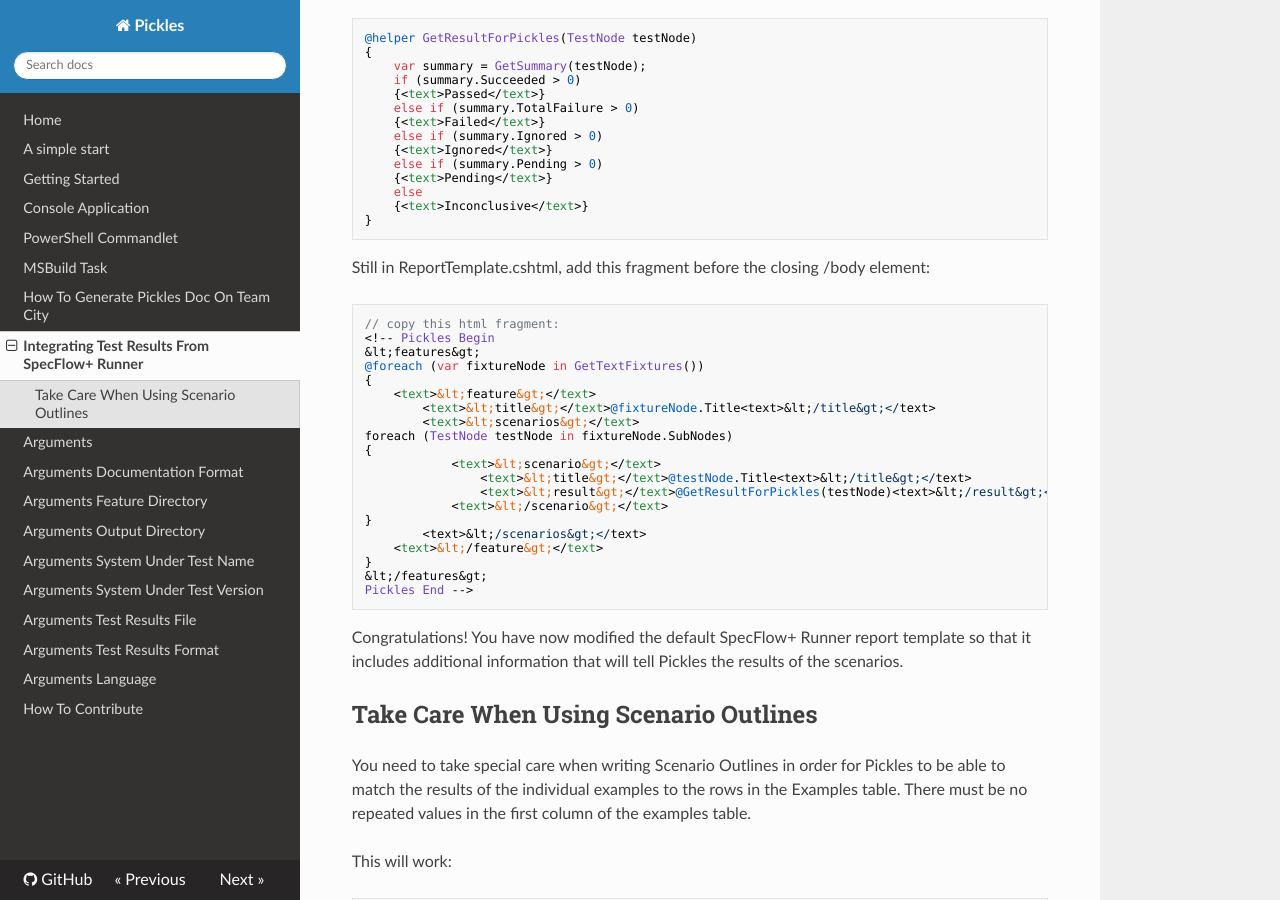
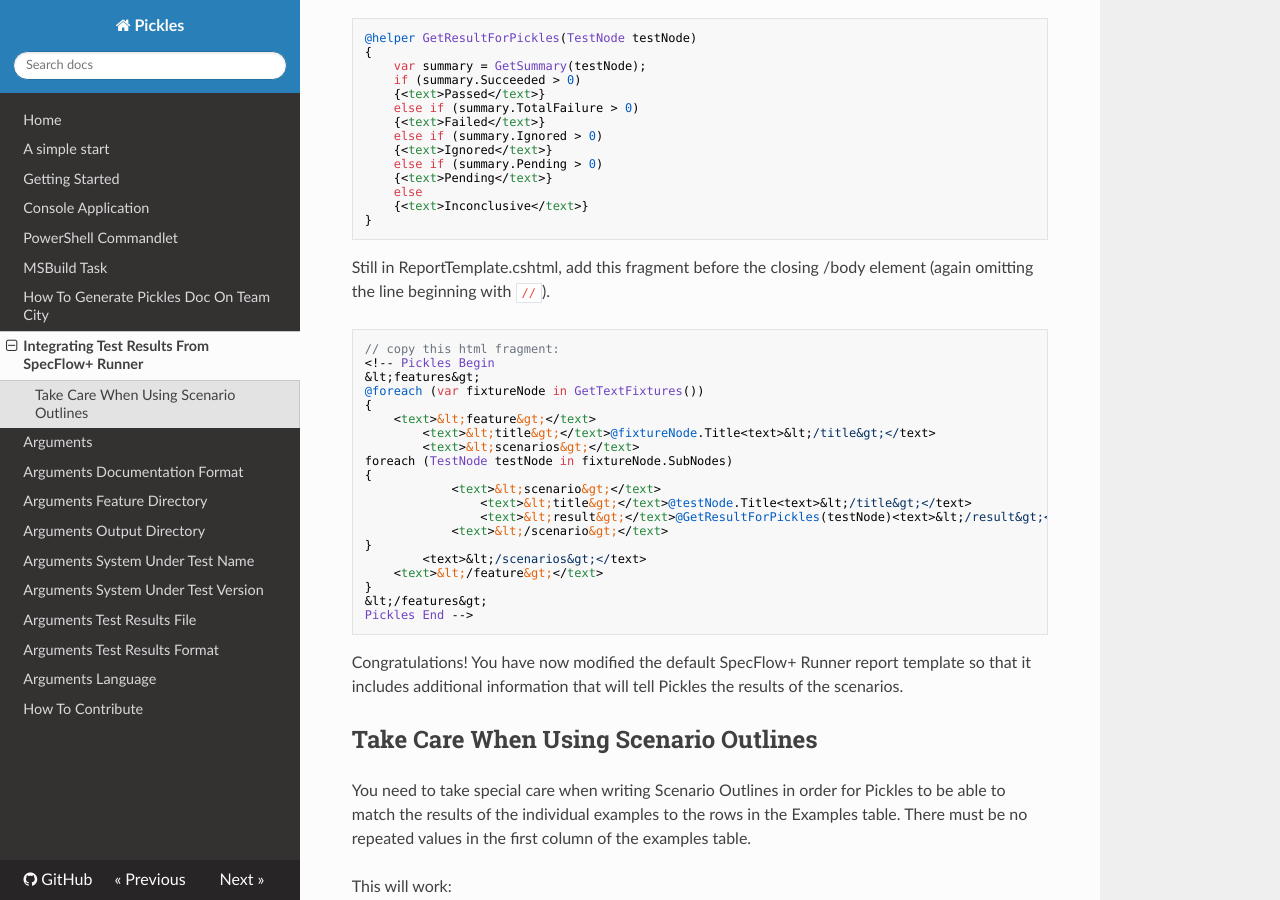
Before and after one commit to picklesdoc/docs, an MkDocs documentation site: the page built from docs/IntegratingTestResultsFromSpecRun.md, in a window 1280 px wide and 900 px high, scrolled down 687 px. Built offline with MkDocs 1.6.1, drawn with Linux system fonts in a browser that asks for light colours; nearby versions of some CDN libraries; old or Windows-style settings are respelled for this version of MkDocs.

Commit message:
Update IntegratingTestResultsFromSpecRun.md

```diff
--- a/docs/IntegratingTestResultsFromSpecRun.md
+++ b/docs/IntegratingTestResultsFromSpecRun.md
@@ -31,7 +31,7 @@ Open ReportTemplate.cshtml and add this helper before the html element:
         {<text>Inconclusive</text>}
     }
 
-Still in ReportTemplate.cshtml, add this fragment before the closing /body element:
+Still in ReportTemplate.cshtml, add this fragment before the closing /body element (again omitting the line beginning with `//`).
 
     // copy this html fragment:
     <!-- Pickles Begin
```
